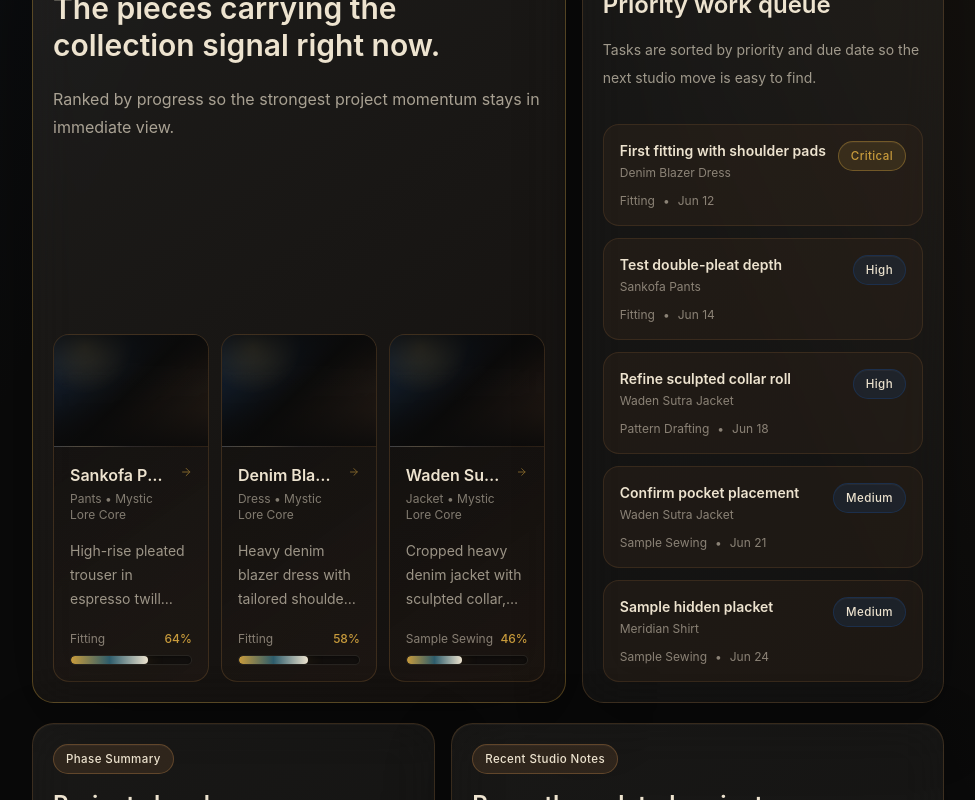
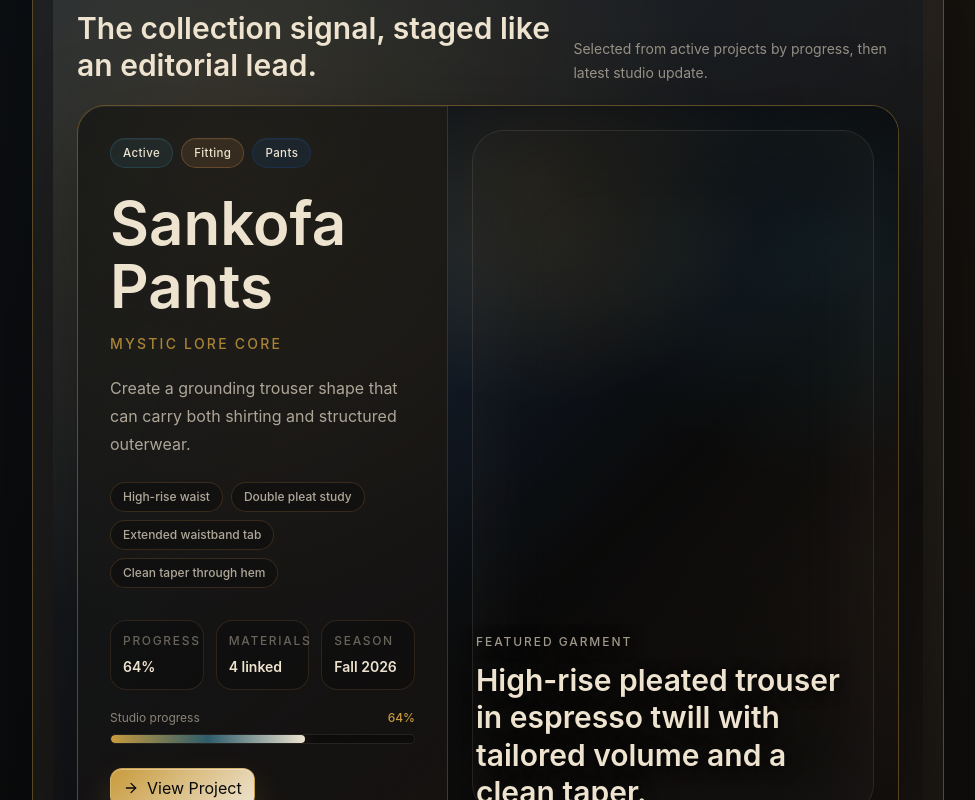
Before and after one commit to SudoLux/mystic-lore-studio, a React (Vite) app: page / in a window 1280 px wide. Shown: the part 960-1760 px from the top of the page, without its empty margins (296-1271 px from the left). Built offline with nearby package versions, Linux system fonts and the light colour scheme.

Commit message:
Add dashboard featured garment hero

```diff
--- a/src/App.tsx
+++ b/src/App.tsx
@@ -137,6 +137,7 @@ function App() {
           onAddFabric={openNewFabricForm}
           onNavigate={navigateToPage}
           onNewProject={openNewProjectForm}
+          onOpenProject={openProject}
         />
       ),
       projects: route.projectId ? (
--- a/src/pages/Dashboard/DashboardPage.tsx
+++ b/src/pages/Dashboard/DashboardPage.tsx
@@ -28,6 +28,7 @@ type DashboardPageProps = {
   onAddFabric: () => void;
   onNavigate: (pageId: PageId) => void;
   onNewProject: () => void;
+  onOpenProject: (projectId: string) => void;
 };
 
 const productionPhases = new Set([
@@ -67,6 +68,7 @@ export function DashboardPage({
   onAddFabric,
   onNavigate,
   onNewProject,
+  onOpenProject,
 }: DashboardPageProps) {
   const {
     data: { fabrics, linkedMaterials, projects, tasks },
@@ -87,9 +89,11 @@ export function DashboardPage({
       calculateFabricYardage(fabric, linkedMaterials, projects).availableYards <
       LOW_YARDAGE_THRESHOLD,
   );
-  const featuredProjects = [...projects]
-    .sort((a, b) => b.progress - a.progress)
-    .slice(0, 3);
+  const heroProject = getHeroProject(projects);
+  const supportingFeaturedProjects = getSupportingFeaturedProjects(
+    projects,
+    heroProject?.id,
+  );
   const recentlyUpdatedProjects = [...projects]
     .sort((a, b) => latestProjectDate(b).localeCompare(latestProjectDate(a)))
     .slice(0, 4);
@@ -215,26 +219,13 @@ export function DashboardPage({
         })}
       </div>
 
-      <div className="grid gap-4 xl:grid-cols-[1.35fr_0.8fr]">
-        <Card className="bg-[linear-gradient(145deg,rgba(27,58,99,0.35),rgba(45,92,107,0.18)_46%,rgba(61,43,31,0.62))]" elevated>
-          <div className="flex h-full flex-col justify-between gap-10">
-            <div>
-              <Badge variant="ember">Featured Garments</Badge>
-              <h2 className="mt-5 max-w-2xl text-2xl font-semibold leading-tight text-stardust sm:text-3xl">
-                The pieces carrying the collection signal right now.
-              </h2>
-              <p className="mt-5 max-w-xl text-sm leading-7 text-stardust/68 sm:text-base">
-                Ranked by progress so the strongest project momentum stays in
-                immediate view.
-              </p>
-            </div>
-            <div className="grid gap-3 lg:grid-cols-3">
-              {featuredProjects.map((project) => (
-                <ProjectFeatureCard key={project.id} project={project} />
-              ))}
-            </div>
-          </div>
-        </Card>
+      <div className="grid gap-4 2xl:grid-cols-[minmax(0,1fr)_24rem]">
+        <FeaturedGarmentsSection
+          heroProject={heroProject}
+          onNewProject={onNewProject}
+          onOpenProject={onOpenProject}
+          supportingProjects={supportingFeaturedProjects}
+        />
 
         <Card>
           <div className="flex h-full flex-col justify-between">
@@ -399,14 +390,196 @@ export function DashboardPage({
   );
 }
 
-function ProjectFeatureCard({ project }: { project: ApparelProject }) {
+function FeaturedGarmentsSection({
+  heroProject,
+  onNewProject,
+  onOpenProject,
+  supportingProjects,
+}: {
+  heroProject?: ApparelProject;
+  onNewProject: () => void;
+  onOpenProject: (projectId: string) => void;
+  supportingProjects: ApparelProject[];
+}) {
+  if (!heroProject) {
+    return (
+      <Card
+        className="flex min-h-[34rem] items-center justify-center border-ember/30 bg-[radial-gradient(circle_at_24%_18%,rgba(200,155,60,0.22),transparent_30%),linear-gradient(145deg,rgba(27,58,99,0.24),rgba(10,10,10,0.58),rgba(61,43,31,0.38))] text-center"
+        elevated
+      >
+        <div className="max-w-lg">
+          <Badge variant="ember">Featured Garments</Badge>
+          <h2 className="mt-5 text-3xl font-semibold leading-tight text-stardust">
+            Your featured garment will appear here once a project is added.
+          </h2>
+          <p className="mt-4 text-sm leading-7 text-stardust/62">
+            Start a garment record and the dashboard will automatically surface
+            the strongest current project.
+          </p>
+          <Button className="mt-7" onClick={onNewProject} variant="primary">
+            Create Project
+          </Button>
+        </div>
+      </Card>
+    );
+  }
+
   return (
-    <article className="group overflow-hidden rounded-2xl border border-bronze/28 bg-[linear-gradient(145deg,rgba(10,10,10,0.44),rgba(61,43,31,0.2))] shadow-[inset_0_1px_0_rgba(237,227,207,0.035)] transition duration-300 hover:-translate-y-1 hover:border-ember/48 hover:bg-midnight/50">
+    <Card className="overflow-hidden p-0" elevated>
+      <div className="bg-[radial-gradient(circle_at_18%_12%,rgba(200,155,60,0.18),transparent_30%),linear-gradient(145deg,rgba(27,58,99,0.28),rgba(10,10,10,0.58),rgba(61,43,31,0.44))] p-4 sm:p-5 lg:p-6">
+        <div className="flex flex-col gap-3 sm:flex-row sm:items-end sm:justify-between">
+          <div>
+            <Badge variant="ember">Featured Garments</Badge>
+            <h2 className="mt-4 max-w-2xl text-2xl font-semibold leading-tight text-stardust sm:text-3xl">
+              The collection signal, staged like an editorial lead.
+            </h2>
+          </div>
+          <p className="max-w-md text-sm leading-6 text-stardust/58">
+            Selected from active projects by progress, then latest studio update.
+          </p>
+        </div>
+
+        <FeaturedGarmentHero
+          onOpenProject={onOpenProject}
+          project={heroProject}
+        />
+
+        <div className="mt-4 grid gap-3 md:grid-cols-2 2xl:grid-cols-3">
+          {supportingProjects.map((project) => (
+            <FeaturedProjectCard
+              key={project.id}
+              onOpenProject={onOpenProject}
+              project={project}
+            />
+          ))}
+        </div>
+      </div>
+    </Card>
+  );
+}
+
+function FeaturedGarmentHero({
+  onOpenProject,
+  project,
+}: {
+  onOpenProject: (projectId: string) => void;
+  project: ApparelProject;
+}) {
+  const heroImage = getProjectHeroImage(project);
+  const featureChips = project.keyFeatures.slice(0, 4);
+  const materialCount = project.linkedMaterials.length;
+
+  return (
+    <article className="group mt-5 overflow-hidden rounded-[1.75rem] border border-ember/38 bg-[linear-gradient(145deg,rgba(10,10,10,0.56),rgba(61,43,31,0.2))] shadow-[0_28px_90px_rgba(0,0,0,0.34),inset_0_1px_0_rgba(237,227,207,0.055)] transition duration-300 hover:border-ember/60 hover:shadow-[0_34px_110px_rgba(200,155,60,0.12),0_24px_90px_rgba(0,0,0,0.38)]">
+      <div className="grid min-h-[32rem] lg:grid-cols-[0.9fr_1.1fr]">
+        <div className="flex flex-col justify-between gap-8 p-5 sm:p-7 lg:p-8">
+          <div>
+            <div className="flex flex-wrap gap-2">
+              <Badge variant={project.status === 'Blocked' ? 'ember' : 'teal'}>
+                {project.status}
+              </Badge>
+              <Badge variant="bronze">{project.phase}</Badge>
+              <Badge variant="blue">{project.garmentType}</Badge>
+            </div>
+
+            <h3 className="mt-6 text-4xl font-semibold leading-[1.05] text-stardust sm:text-5xl lg:text-6xl">
+              {project.name}
+            </h3>
+            <p className="mt-4 text-sm font-medium uppercase tracking-[0.16em] text-ember/82">
+              {project.collection || project.season}
+            </p>
+            <p className="mt-5 max-w-xl text-base leading-7 text-stardust/70">
+              {project.designIntent || project.summary}
+            </p>
+
+            {featureChips.length > 0 ? (
+              <div className="mt-6 flex flex-wrap gap-2">
+                {featureChips.map((feature) => (
+                  <span
+                    className="rounded-full border border-bronze/28 bg-midnight/42 px-3 py-1.5 text-xs font-medium text-stardust/72"
+                    key={feature}
+                  >
+                    {feature}
+                  </span>
+                ))}
+              </div>
+            ) : null}
+          </div>
+
+          <div>
+            <div className="grid gap-3 sm:grid-cols-3">
+              <HeroMeta label="Progress" value={`${project.progress}%`} />
+              <HeroMeta
+                label="Materials"
+                value={`${materialCount} linked`}
+              />
+              <HeroMeta label="Season" value={project.season} />
+            </div>
+            <div className="mt-5">
+              <div className="mb-2 flex items-center justify-between text-xs">
+                <span className="text-stardust/54">Studio progress</span>
+                <span className="font-medium text-ember">{project.progress}%</span>
+              </div>
+              <div className="studio-progress-track">
+                <div
+                  className="studio-progress-fill transition-[width] duration-700"
+                  style={{ width: `${project.progress}%` }}
+                />
+              </div>
+            </div>
+            <div className="mt-6 flex flex-wrap gap-2">
+              <Button
+                className="min-h-11 md:min-h-10"
+                icon={<ArrowRight aria-hidden="true" size={16} strokeWidth={1.9} />}
+                onClick={() => onOpenProject(project.id)}
+                size="sm"
+                variant="primary"
+              >
+                View Project
+              </Button>
+            </div>
+          </div>
+        </div>
+
+        <div className="relative min-h-[24rem] overflow-hidden border-t border-bronze/24 bg-[radial-gradient(circle_at_20%_10%,rgba(200,155,60,0.34),transparent_30%),radial-gradient(circle_at_84%_18%,rgba(45,92,107,0.42),transparent_34%),linear-gradient(135deg,rgba(27,58,99,0.78),rgba(10,10,10,0.7),rgba(61,43,31,0.82))] lg:min-h-full lg:border-l lg:border-t-0">
+          {heroImage ? (
+            <StoredImage
+              asset={heroImage}
+              className="absolute inset-0 h-full w-full object-cover transition duration-700 group-hover:[transform:scale(calc(var(--image-zoom)*1.035))]"
+            />
+          ) : null}
+          <ImageReadabilityOverlay asset={heroImage} variant="hero" />
+          <div className="absolute inset-6 rounded-[2rem] border border-stardust/12 bg-midnight/12 shadow-[inset_0_0_90px_rgba(237,227,207,0.06)]" />
+          <div className="relative z-10 flex h-full min-h-[24rem] flex-col justify-end p-5 [text-shadow:0_2px_16px_rgba(0,0,0,0.95)] sm:p-7">
+            <div className="max-w-lg">
+              <p className="text-xs font-medium uppercase tracking-[0.16em] text-stardust/66">
+                Featured garment
+              </p>
+              <p className="mt-3 text-2xl font-semibold leading-tight text-stardust sm:text-3xl">
+                {project.summary}
+              </p>
+            </div>
+          </div>
+        </div>
+      </div>
+    </article>
+  );
+}
+
+function FeaturedProjectCard({
+  onOpenProject,
+  project,
+}: {
+  onOpenProject: (projectId: string) => void;
+  project: ApparelProject;
+}) {
+  return (
+    <article className="group flex min-h-[23rem] flex-col overflow-hidden rounded-2xl border border-bronze/28 bg-[linear-gradient(145deg,rgba(10,10,10,0.44),rgba(61,43,31,0.2))] shadow-[inset_0_1px_0_rgba(237,227,207,0.035)] transition duration-300 hover:-translate-y-1 hover:border-ember/48 hover:bg-midnight/50">
       <ProjectImageBand project={project} className="h-28" />
-      <div className="p-4">
+      <div className="flex flex-1 flex-col p-4">
         <div className="flex items-start justify-between gap-3">
           <div className="min-w-0">
-            <p className="truncate text-base font-semibold text-stardust">
+            <p className="line-clamp-2 text-base font-semibold leading-snug text-stardust">
               {project.name}
             </p>
             <p className="mt-1 text-xs text-stardust/50">
@@ -423,7 +596,7 @@ function ProjectFeatureCard({ project }: { project: ApparelProject }) {
         <p className="mt-4 line-clamp-3 min-h-16 text-sm leading-6 text-stardust/62">
           {project.summary}
         </p>
-        <div className="mt-5">
+        <div className="mt-auto pt-5">
           <div className="mb-2 flex items-center justify-between text-xs">
             <span className="text-stardust/52">{project.phase}</span>
             <span className="font-medium text-ember">{project.progress}%</span>
@@ -435,8 +608,32 @@ function ProjectFeatureCard({ project }: { project: ApparelProject }) {
             />
           </div>
         </div>
+        <button
+          className="mt-4 inline-flex min-h-11 items-center justify-between rounded-xl border border-bronze/28 bg-midnight/36 px-3 text-xs font-medium text-stardust/76 transition duration-300 hover:border-ember/45 hover:bg-stardust/[0.08] hover:text-stardust md:min-h-10"
+          onClick={() => onOpenProject(project.id)}
+          type="button"
+        >
+          View Project
+          <ArrowRight
+            aria-hidden="true"
+            className="text-ember transition duration-300 group-hover:translate-x-1"
+            size={15}
+            strokeWidth={1.9}
+          />
+        </button>
       </div>
     </article>
+  );
+}
+
+function HeroMeta({ label, value }: { label: string; value: string }) {
+  return (
+    <div className="rounded-2xl border border-bronze/22 bg-midnight/34 p-3">
+      <p className="text-xs font-medium uppercase tracking-[0.14em] text-stardust/40">
+        {label}
+      </p>
+      <p className="mt-2 truncate text-sm font-semibold text-stardust">{value}</p>
+    </div>
   );
 }
 
@@ -487,9 +684,34 @@ function SectionHeading({
 function latestProjectDate(project: ApparelProject) {
   return (
     [...project.notes]
-      .sort((a, b) => b.createdAt.localeCompare(a.createdAt))
-      .at(0)?.createdAt ?? project.startDate
+      .map((note) => note.updatedAt ?? note.createdAt)
+      .sort((a, b) => b.localeCompare(a))
+      .at(0) ?? project.startDate
   );
+}
+
+function compareFeaturedProjects(a: ApparelProject, b: ApparelProject) {
+  return (
+    b.progress - a.progress ||
+    latestProjectDate(b).localeCompare(latestProjectDate(a))
+  );
+}
+
+function getHeroProject(projects: ApparelProject[]) {
+  const activeProjects = projects.filter((project) => project.status === 'Active');
+  const candidates = activeProjects.length > 0 ? activeProjects : projects;
+
+  return [...candidates].sort(compareFeaturedProjects).at(0);
+}
+
+function getSupportingFeaturedProjects(
+  projects: ApparelProject[],
+  heroProjectId?: string,
+) {
+  return [...projects]
+    .filter((project) => project.id !== heroProjectId)
+    .sort(compareFeaturedProjects)
+    .slice(0, 3);
 }
 
 function formatDate(date: string) {
```
